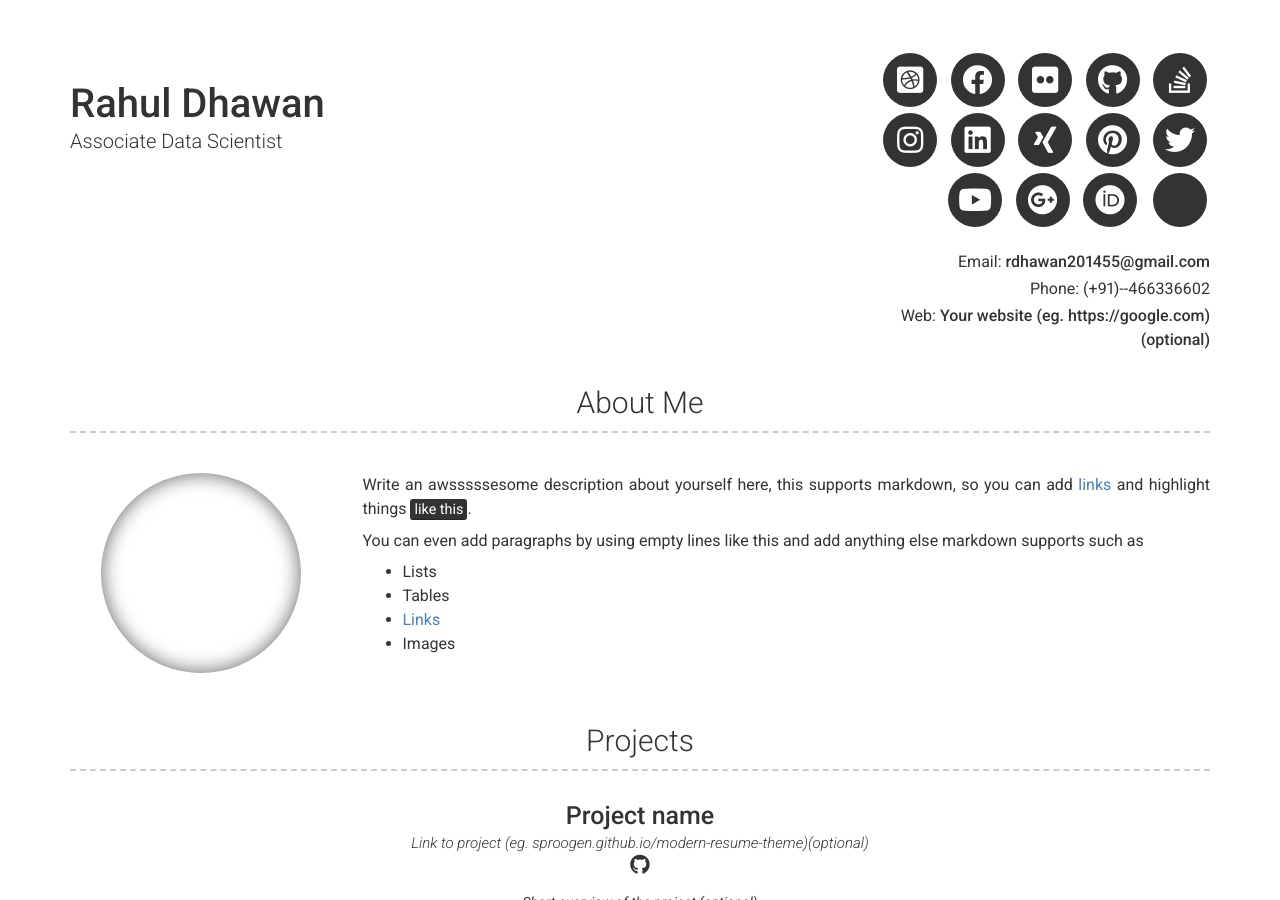
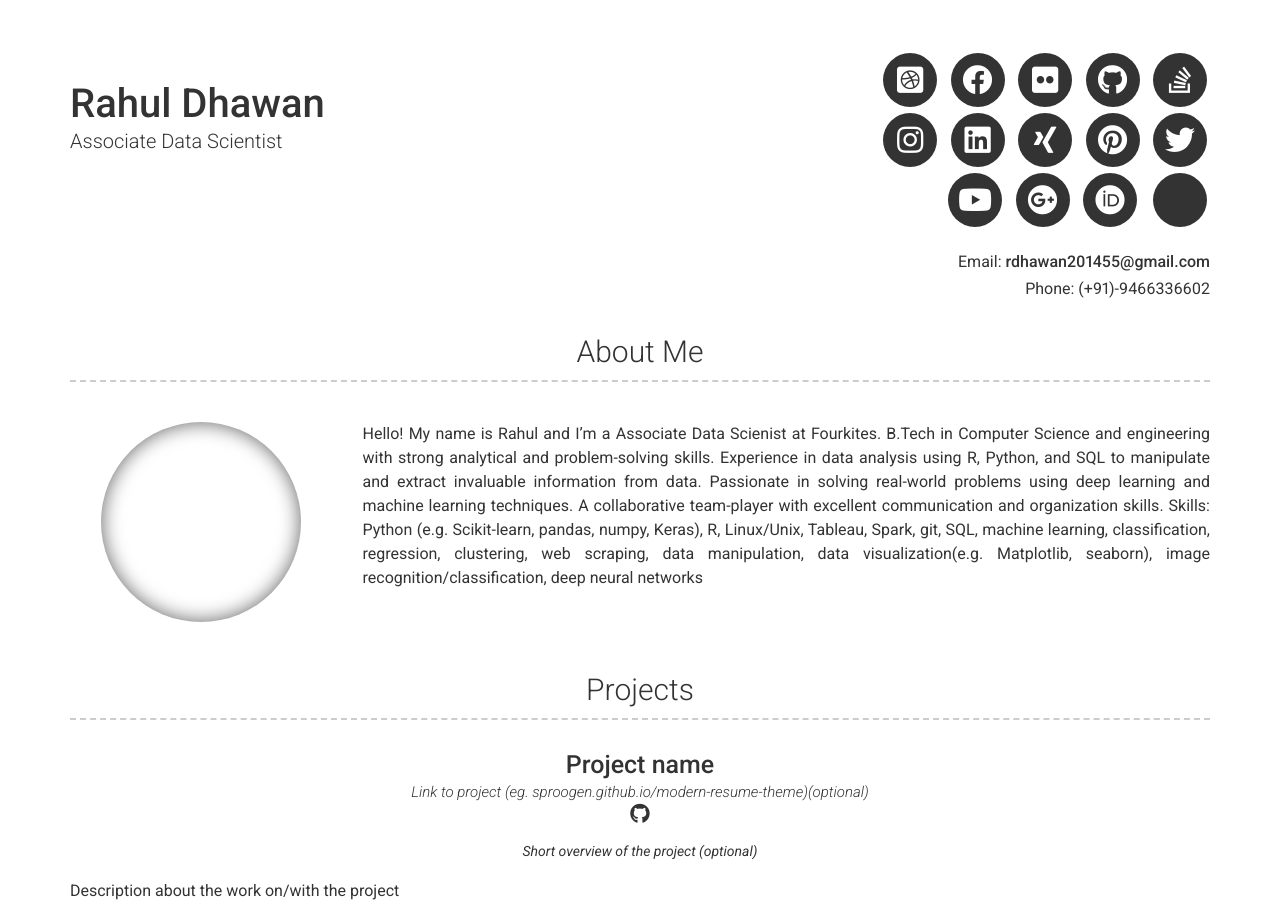
Before and after one commit to rbreezy/intro, a Jekyll site: the page built from index.md, in a window 1280 px wide and 900 px high. Built offline with Jekyll 4.4.1, drawn with Linux system fonts in a browser that asks for light colours; nearby versions of some CDN libraries.

Commit message:
Update _config.yml
About me added

```diff
--- a/_config.yml
+++ b/_config.yml
@@ -6,11 +6,10 @@ repository: Git repository where your resume will be hosted, only required if yo
 name: Rahul Dhawan
 title: Associate Data Scientist
 email: rdhawan201455@gmail.com
-phone: (+91)--466336602
-website: Your website (eg. https://google.com)(optional)
+phone: (+91)-9466336602
 
 # Dark Mode (true/false/never)
-darkmode: false
+darkmode: never
 
 # Social links
 twitter_username: jekyllrb
@@ -46,13 +45,10 @@ additional_links:
 # about_title: About Me (Use this to override about section title)
 about_profile_image: Directory of profile image (eg. images/profile.jpg)
 about_content: | # this will include new lines to allow paragraphs
-  Write an awsssssesome description about yourself here, this supports markdown, so you can add [links](http://foobar.com) and highlight things <mark>like this</mark>.
-
-  You can even add paragraphs by using empty lines like this and add anything else markdown supports such as
-    - Lists
-    - Tables
-    - <a href="google.com">Links</a>
-    - Images
+  Hello! My name is Rahul and I'm a Associate Data Scienist at Fourkites.
+  B.Tech in Computer Science and engineering with strong analytical and problem-solving skills. Experience in data analysis using R, Python, and SQL to manipulate and extract invaluable information from data.
+  Passionate in solving real-world problems using deep learning and machine learning techniques. A collaborative team-player with excellent communication and organization skills.
+  Skills: Python (e.g. Scikit-learn, pandas, numpy, Keras), R, Linux/Unix, Tableau, Spark, git, SQL, machine learning, classification, regression, clustering, web scraping, data manipulation, data visualization(e.g. Matplotlib, seaborn), image recognition/classification, deep neural networks
 
 # Projects Section
 # projects_title: Projects #(Use this to override about projects section title)
```
